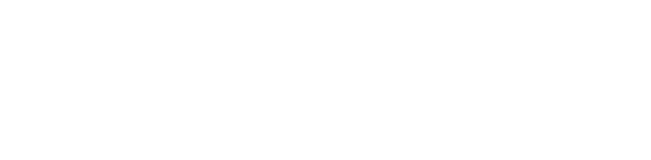
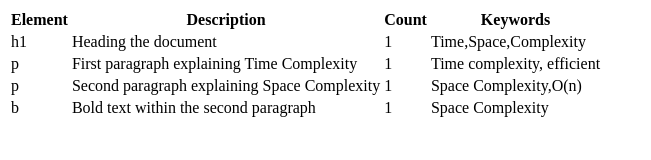
Before and after one commit to acciojob/time-and-space-complexity-Naman1000, a website: page main.html in a window 1280 px wide. Shown: the whole page, without its empty margins (0-651 px from the left). Drawn offline with Linux system fonts and the light colour scheme.

Commit message:
created a submission

```diff
--- a/main.html
+++ b/main.html
@@ -10,6 +10,46 @@
 	<!-- the entire body must be written by student -->
     <script type="text/javascript" src="./script.js">
 </script>
+	<table>
+		<thead>
+			<tr>
+				<th>Element</th>
+				<th>Description</th>
+				<th>Count</th>
+				<th>Keywords</th>
+			</tr>
+		</thead>
+		<tbody>
+			<tr>
+				<td>h1</td>
+			    <td>Heading the document</td>
+				<td>1</td>
+				<td>Time,Space,Complexity</td>
+			</tr>
+
+			<tr>
+				<td>p</td>
+			    <td>First paragraph explaining Time Complexity</td>
+				<td>1</td>
+				<td>Time complexity, efficient</td>
+			</tr>
+
+			<tr>
+				<td>p</td>
+			    <td>Second paragraph explaining Space Complexity</td>
+				<td>1</td>
+				<td>Space Complexity,O(n)</td>
+			</tr>
+			<tr>
+				<td>b</td>
+				<td>Bold text within the second paragraph</td>
+			    <td>1</td>
+				<td>Space Complexity</td>
+
+			</tr>
+
+		</tbody>
+	</table>
 
 </body>
 
```
